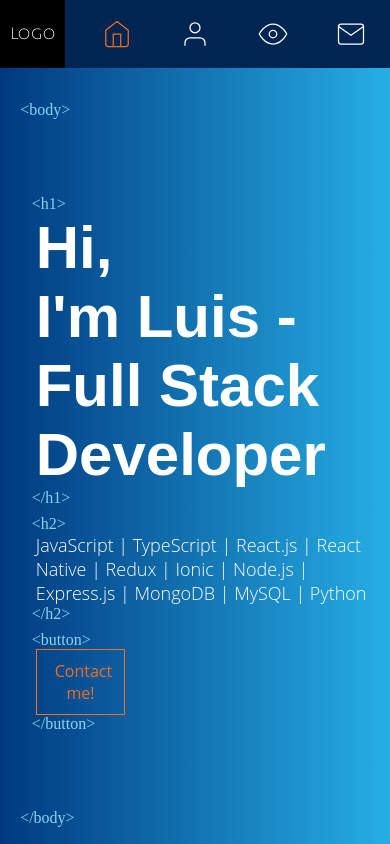
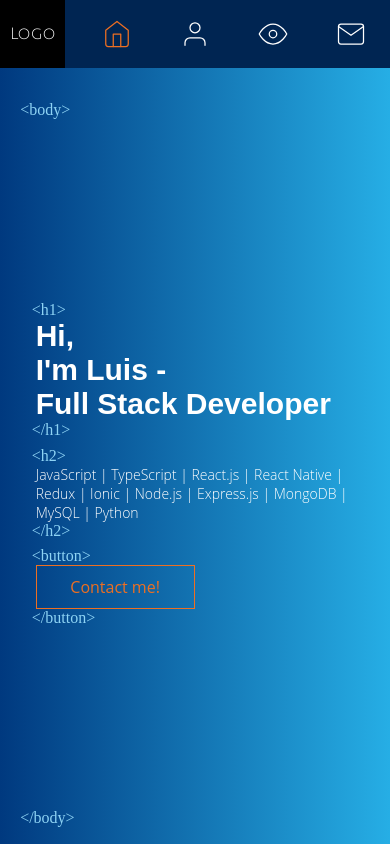
Before and after one commit to KingLouie1994/portfolio_page_1.3, a React (Create React App) app: page / in a window 390 px wide. Built offline with nearby package versions, Linux system fonts and the light colour scheme; a web font is replaced by a local one.

Commit message:
Mobile queries for styling added

```diff
--- a/src/components/Welcome.js
+++ b/src/components/Welcome.js
@@ -33,7 +33,7 @@ const Welcome = () => {
         </Reject>
       </RejectContainer>
       <StyledWelcome style={{ height: dimensions.height }}>
-        <StyledWelcomeBodyTags style={{ height: dimensions.height }}>
+        <StyledWelcomeLeft style={{ height: dimensions.height }}>
           <p>{"<body>"}</p>
           <StyledWelcomeText>
             <StyledWelcomeGreeting>
@@ -62,23 +62,16 @@ const Welcome = () => {
             <p>{"</button>"}</p>
           </StyledWelcomeText>
           <p>{"</body>"}</p>
-        </StyledWelcomeBodyTags>
+        </StyledWelcomeLeft>
+        {/* <StyledWelcomeRight>
+          <h1>LOL</h1>
+        </StyledWelcomeRight> */}
       </StyledWelcome>
     </React.Fragment>
   );
 };
 
 // Styled components
-const StyledWelcome = styled.div`
-  width: 100vw;
-  background: linear-gradient(to right, #00397f, #26aee5);
-  display: flex;
-  overflow: hidden;
-  @media (max-width: 1000px) and (orientation: landscape) {
-    display: none;
-  }
-`;
-
 const RejectContainer = styled.div`
   height: 100vh;
   width: 100vw;
@@ -119,7 +112,17 @@ const Reject = styled.div`
   }
 `;
 
-const StyledWelcomeBodyTags = styled.div`
+const StyledWelcome = styled.div`
+  width: 100vw;
+  background: linear-gradient(to right, #00397f, #26aee5);
+  display: flex;
+  @media (max-width: 1000px) and (orientation: landscape) {
+    display: none;
+  }
+`;
+
+const StyledWelcomeLeft = styled.div`
+  width: 50vw;
   display: flex;
   flex-direction: column;
   justify-content: space-between;
@@ -130,26 +133,46 @@ const StyledWelcomeBodyTags = styled.div`
     color: #8ed3f4;
     font-family: "La Belle Aurore", cursive;
   }
+  @media (max-width: 2100px) and (orientation: landscape) {
+    left: 3.5vw;
+  }
+  @media (max-width: 1900px) and (orientation: landscape) {
+    left: 4vw;
+  }
+  @media (max-width: 1700px) and (orientation: landscape) {
+    left: 4.5vw;
+  }
+  @media (max-width: 1600px) and (orientation: landscape) {
+    left: 5vw;
+  }
+  @media (max-width: 1400px) and (orientation: landscape) {
+    left: 5.5vw;
+  }
+  @media (max-width: 1200px) and (orientation: landscape) {
+    left: 6vw;
+  }
   @media (orientation: portrait) {
-    padding: 5vh 0 2vh 1vh;
+    right: 3vw;
+    width: 94vw;
+    padding: 5vh 1vh 2vh 1vh;
   }
   @media (max-width: 1800px) and (orientation: portrait) {
-    padding: 7vh 0 2vh 1vh;
+    padding: 7vh 1vh 2vh 1vh;
   }
   @media (max-width: 1400px) and (orientation: portrait) {
-    padding: 8vh 0 2vh 1vh;
+    padding: 8vh 1vh 2vh 1vh;
   }
   @media (max-width: 1200px) and (orientation: portrait) {
-    padding: 9vh 0 2vh 1vh;
+    padding: 9vh 1vh 2vh 1vh;
   }
   @media (max-width: 1000px) and (orientation: portrait) {
-    padding: 10vh 0 2vh 1vh;
+    padding: 10vh 1vh 2vh 1vh;
   }
   @media (max-width: 800px) and (orientation: portrait) {
-    padding: 11vh 0 2vh 1vh;
+    padding: 11vh 1vh 2vh 1vh;
   }
   @media (max-width: 600px) and (orientation: portrait) {
-    padding: 12vh 0 2vh 1vh;
+    padding: 12vh 1vh 2vh 1vh;
   }
 `;
 
@@ -167,11 +190,15 @@ const StyledWelcomeText = styled.div`
     font-size: 16px;
     font-family: "Open Sans", sans-serif;
   }
+  @media (max-width: 500px) {
+    button {
+      width: 47%;
+    }
+  }
 `;
 
 const StyledWelcomeGreeting = styled.div`
   h1 {
-    font-size: 60px;
     padding-left: 1vw;
     font-family: "Allerta Stencil", sans-serif;
   }
@@ -180,11 +207,43 @@ const StyledWelcomeGreeting = styled.div`
 const StyledWelcomeSkills = styled.div`
   padding: 2vw 0vw 2vw 0vw;
   h2 {
-    font-size: 18px;
     padding-left: 1vw;
     font-family: "Open Sans", sans-serif;
     font-weight: lighter;
   }
 `;
 
+const StyledWelcomeRight = styled.div`
+  width: 47vw;
+  position: absolute;
+  left: 53vw;
+  @media (max-width: 2100px) and (orientation: landscape) {
+    left: 53.5vw;
+    width: 46.5vw;
+  }
+  @media (max-width: 1900px) and (orientation: landscape) {
+    left: 54vw;
+    width: 46;
+  }
+  @media (max-width: 1700px) and (orientation: landscape) {
+    left: 54.5vw;
+    width: 45.5vw;
+  }
+  @media (max-width: 1600px) and (orientation: landscape) {
+    left: 55vw;
+    width: 45vw;
+  }
+  @media (max-width: 1400px) and (orientation: landscape) {
+    left: 55.5vw;
+    width: 44.5vw;
+  }
+  @media (max-width: 1200px) and (orientation: landscape) {
+    left: 56vw;
+    width: 44vw;
+  }
+  @media (orientation: portrait) {
+    display: none;
+  }
+`;
+
 export default Welcome;
--- a/src/styles/GlobalStyle.js
+++ b/src/styles/GlobalStyle.js
@@ -15,6 +15,23 @@ body{
     color: white;
 }
 
+h1 {
+    font-size: 60px;
+    @media (max-width: 600px) {
+        font-size: 40px
+    }
+    @media (max-width: 400px) {
+        font-size: 30px
+    }
+}
+
+h2 {
+    font-size: 18px;
+    @media (max-width: 400px) {
+        font-size: 14px
+    }
+}
+
 p{
     @media (max-width: 1000px) and (orientation: landscape) {
         font-size: 24px;
```
